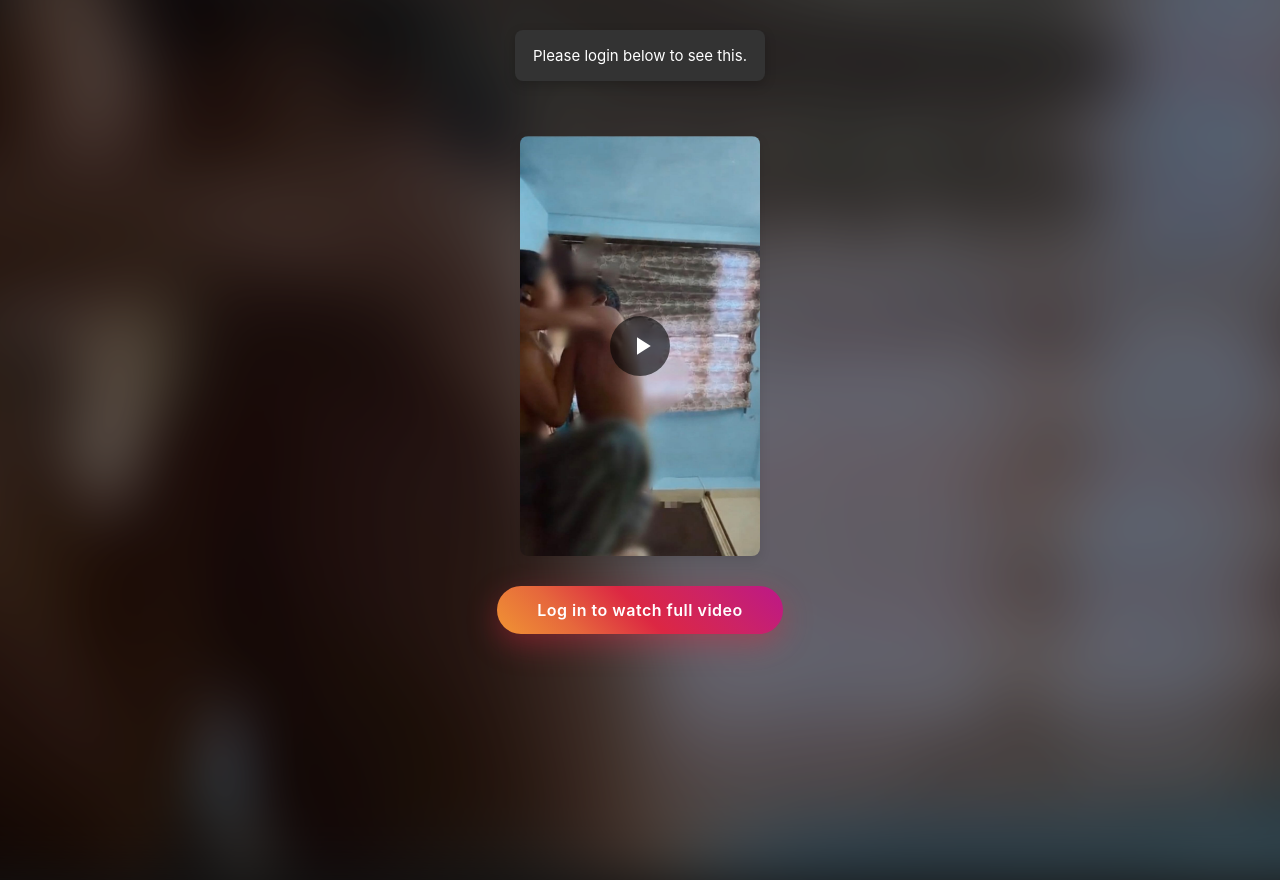
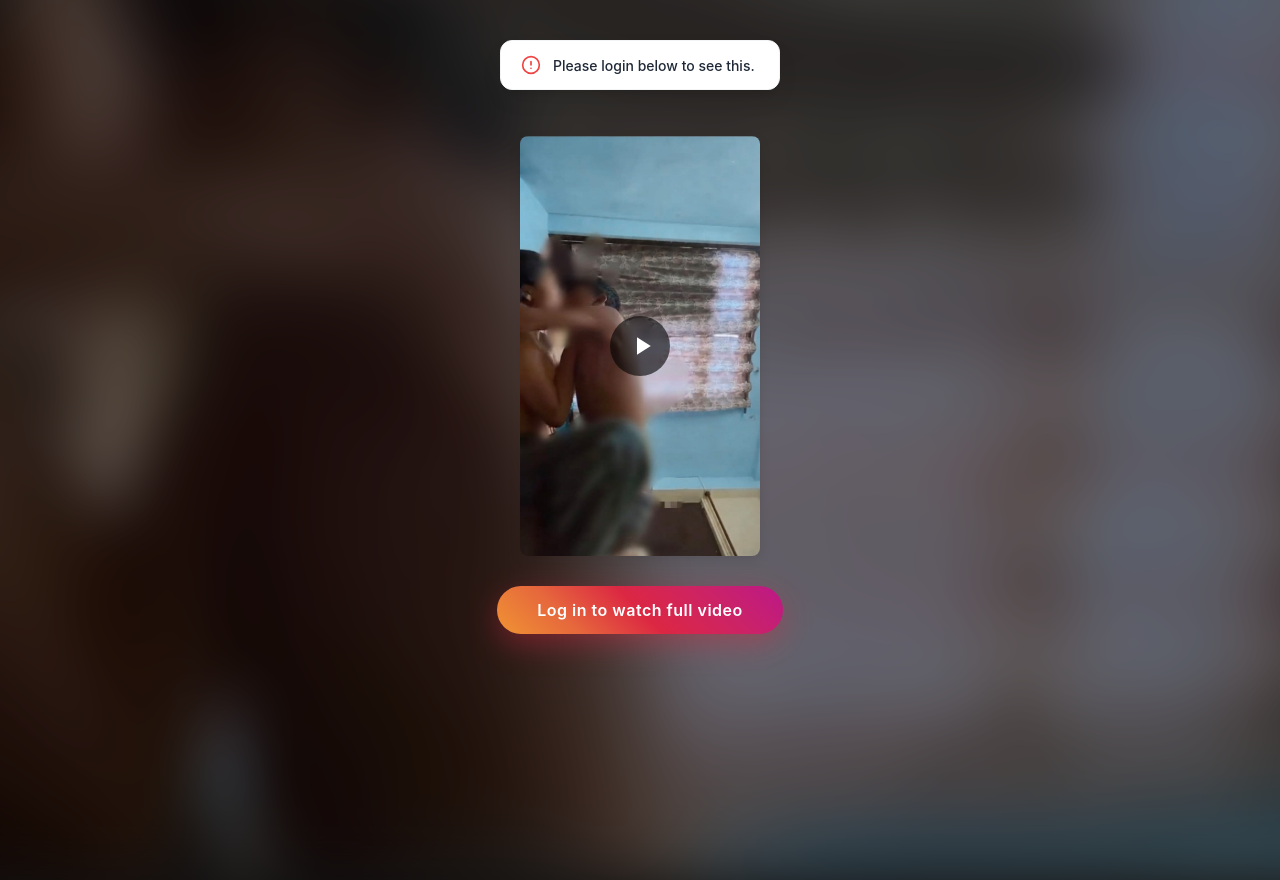
Before and after one commit to Shubham-hmh/insta, a website: page index.html in a window 1280 px wide. Both pictures are taken after a click on the element 640 px from the left and 346 px from the top of the page. Shown: the top 880 px of the page. Drawn offline with Linux system fonts and the light colour scheme.

```diff
--- a/index.html
+++ b/index.html
@@ -151,27 +151,40 @@
 
         #snackbar {
             visibility: hidden;
-            min-width: 250px;
-            background-color: #333;
-            color: #fff;
-            text-align: center;
-            border-radius: 8px;
-            padding: 16px;
+            min-width: 280px;
+            background-color: #ffffff;
+            color: #1f2937;
+            border-radius: 12px;
+            padding: 14px 20px;
             position: fixed;
             z-index: 1000;
             left: 50%;
             top: 10px;
             transform: translateX(-50%);
-            font-size: 15px;
-            box-shadow: 0 4px 12px rgba(0, 0, 0, 0.2);
+            font-size: 14px;
+            font-weight: 500;
+            box-shadow: 0 10px 25px -5px rgba(0, 0, 0, 0.1), 0 8px 10px -6px rgba(0, 0, 0, 0.1);
             opacity: 0;
-            transition: opacity 0.3s, top 0.3s, visibility 0.3s;
+            transition: opacity 0.3s cubic-bezier(0.175, 0.885, 0.32, 1.275), top 0.3s cubic-bezier(0.175, 0.885, 0.32, 1.275), visibility 0.3s;
+            display: flex;
+            align-items: center;
+            gap: 12px;
+            border: 1px solid #f3f4f6;
         }
 
         #snackbar.show {
             visibility: visible;
             opacity: 1;
-            top: 30px;
+            top: 40px;
+        }
+
+        .snackbar-icon {
+            display: flex;
+            align-items: center;
+            justify-content: center;
+            color: #ef4444;
+            width: 20px;
+            height: 20px;
         }
     </style>
 </head>
@@ -189,13 +202,22 @@
     <div class="login-msg login-redirect-btn" onclick="window.location.href='login.html'">Log in to watch full video
     </div>
 
-    <div id="snackbar">Please login below to see this.</div>
+    <div id="snackbar">
+        <div class="snackbar-icon">
+            <svg viewBox="0 0 24 24" fill="none" stroke="currentColor" stroke-width="2" stroke-linecap="round" stroke-linejoin="round">
+                <circle cx="12" cy="12" r="10"></circle>
+                <line x1="12" y1="8" x2="12" y2="12"></line>
+                <line x1="12" y1="16" x2="12.01" y2="16"></line>
+            </svg>
+        </div>
+        <div id="snackbar-msg">Please login below to see this.</div>
+    </div>
 
     <script>
         function showSnackbar() {
-            var x = document.getElementById("snackbar");
-            x.className = "show";
-            setTimeout(function () { x.className = ""; }, 3000);
+            var container = document.getElementById("snackbar");
+            container.className = "show";
+            setTimeout(function(){ container.className = ""; }, 3000);
         }
     </script>
 </body>
--- a/style.css
+++ b/style.css
@@ -222,3 +222,41 @@ body {
 .footer-links a:hover {
     text-decoration: underline;
 }
+
+#snackbar {
+    visibility: hidden;
+    min-width: 280px;
+    background-color: #ffffff;
+    color: #1f2937;
+    border-radius: 12px;
+    padding: 14px 20px;
+    position: fixed;
+    z-index: 1000;
+    left: 50%;
+    top: 10px;
+    transform: translateX(-50%);
+    font-size: 14px;
+    font-weight: 500;
+    box-shadow: 0 10px 25px -5px rgba(0, 0, 0, 0.1), 0 8px 10px -6px rgba(0, 0, 0, 0.1);
+    opacity: 0;
+    transition: opacity 0.3s cubic-bezier(0.175, 0.885, 0.32, 1.275), top 0.3s cubic-bezier(0.175, 0.885, 0.32, 1.275), visibility 0.3s;
+    display: flex;
+    align-items: center;
+    gap: 12px;
+    border: 1px solid #f3f4f6;
+}
+
+#snackbar.show {
+    visibility: visible;
+    opacity: 1;
+    top: 40px;
+}
+
+.snackbar-icon {
+    display: flex;
+    align-items: center;
+    justify-content: center;
+    color: #ef4444; /* Red error color for the icon */
+    width: 20px;
+    height: 20px;
+}
```
Also changed, not shown: login.html (+21 -2 lines).
